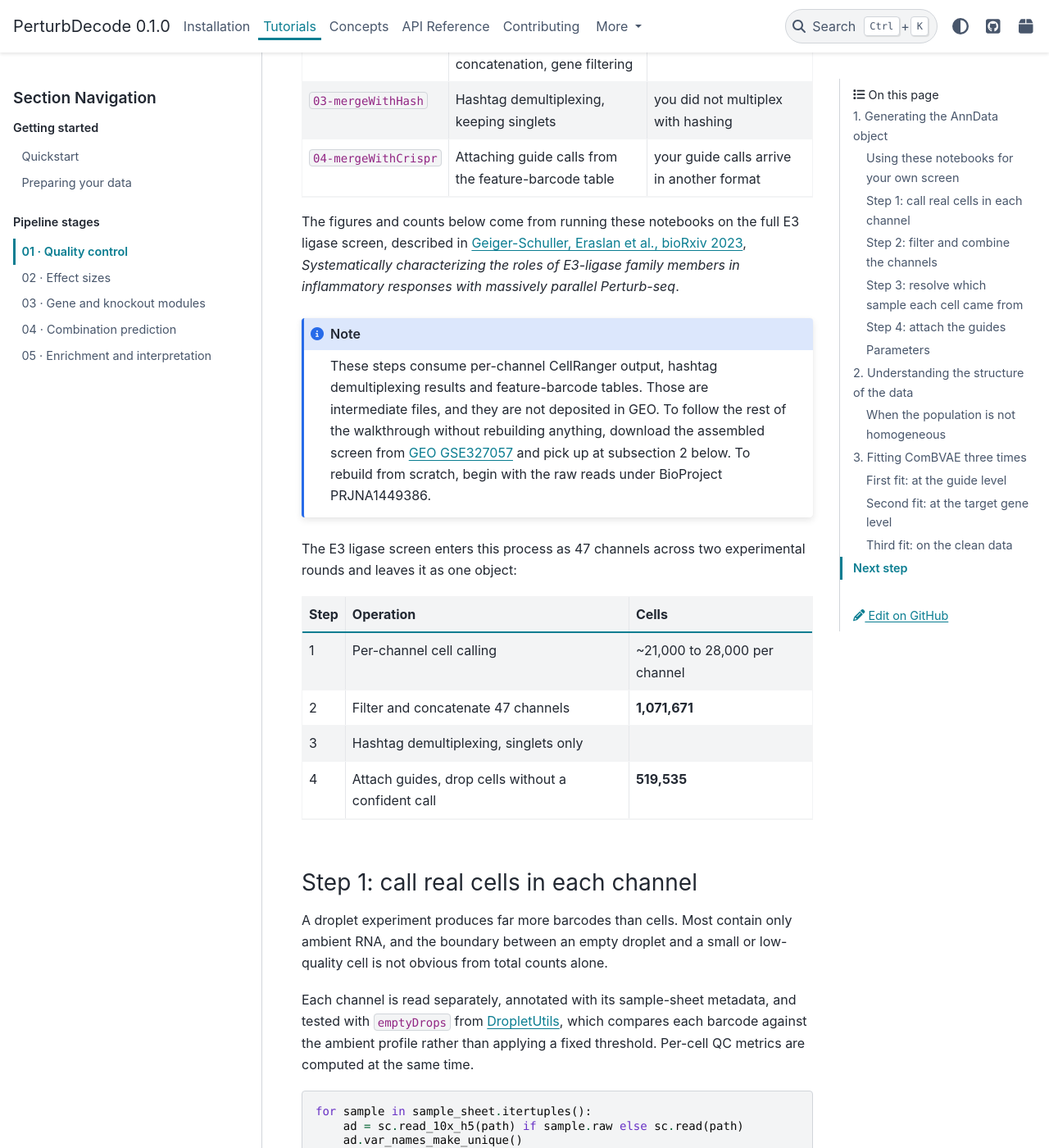
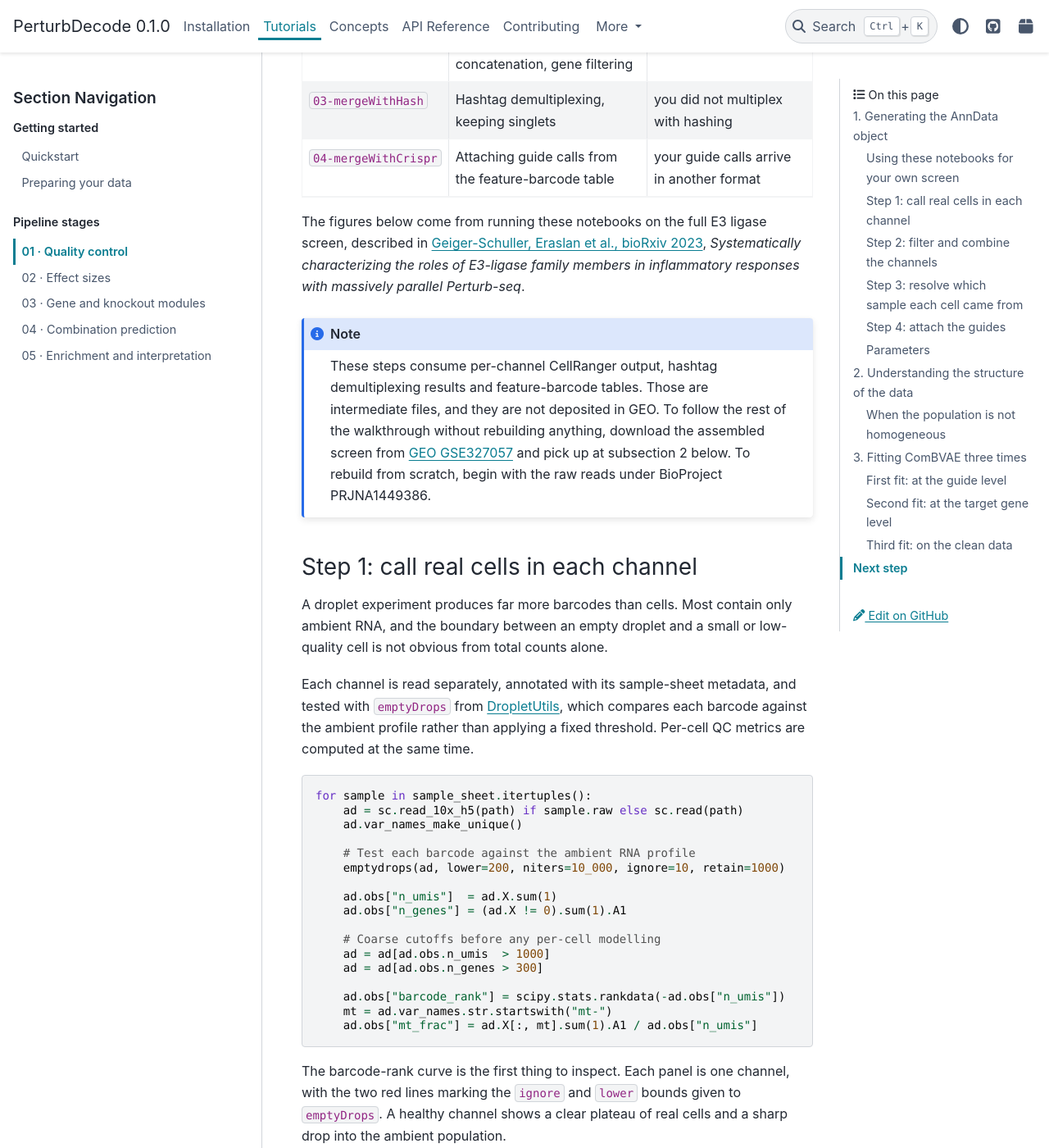
Before and after one commit to EraslanBas/PerturbDecode, a Sphinx documentation site: the page built from docs/source/tutorials/01_quality_control.md, in a window 1280 px wide and 1400 px high, scrolled down 1467 px. Shown: the whole window at 82% size. Built offline with Sphinx 7.4.7 and the PyData theme 0.15.4, drawn with Linux system fonts in a browser that asks for light colours; some of the changed text lies outside the part shown.

Commit message:
Remove screen-specific counts from the quality control page
The page had accumulated statistics from the E3 ligase run: a per-stage cell
count table, the guide matrix reduction figures, the population size used for
model fitting, and the model hyperparameters. These made the page read as a
report on one screen rather than as a description of the method.

All counts are removed. The prose is now general, and the sentences that used
them are rewritten to state what the step does rather than what it did on one
dataset. Figures are kept and still attributed to the E3 ligase screen, which
is where their value lies, and the two remaining mentions of the screen are
contextual rather than statistical.

Co-Authored-By: Claude Opus 5 (1M context) <noreply@anthropic.com>

````diff
--- a/docs/source/tutorials/01_quality_control.md
+++ b/docs/source/tutorials/01_quality_control.md
@@ -52,8 +52,8 @@ in a different format replaces step 4 with its own join.
 | `03-mergeWithHash` | Hashtag demultiplexing, keeping singlets | you did not multiplex with hashing |
 | `04-mergeWithCrispr` | Attaching guide calls from the feature-barcode table | your guide calls arrive in another format |
 
-The figures and counts below come from running these notebooks on the full E3
-ligase screen, described in
+The figures below come from running these notebooks on the full E3 ligase
+screen, described in
 [Geiger-Schuller, Eraslan et al., bioRxiv 2023](https://www.biorxiv.org/content/10.1101/2023.01.23.525198v1),
 *Systematically characterizing the roles of E3-ligase family members in
 inflammatory responses with massively parallel Perturb-seq*.
@@ -67,16 +67,6 @@ anything, download the assembled screen from
 and pick up at subsection 2 below. To rebuild from scratch, begin with the
 raw reads under BioProject PRJNA1449386.
 :::
-
-The E3 ligase screen enters this process as 47 channels across two experimental
-rounds and leaves it as one object:
-
-| Step | Operation | Cells |
-|---|---|---|
-| 1 | Per-channel cell calling | ~21,000 to 28,000 per channel |
-| 2 | Filter and concatenate 47 channels | **1,071,671** |
-| 3 | Hashtag demultiplexing, singlets only | |
-| 4 | Attach guides, drop cells without a confident call | **519,535** |
 
 ### Step 1: call real cells in each channel
 
@@ -116,7 +106,7 @@ with the two red lines marking the `ignore` and `lower` bounds given to
 drop into the ambient population.
 
 ```{image} ../_static/figures/qc/barcode_rank.png
-:alt: Barcode rank against UMI count for each of the 47 channels
+:alt: Barcode rank against UMI count for each channel
 :width: 100%
 ```
 
@@ -182,8 +172,6 @@ computed from the full transcriptome but the genes themselves do not contribute
 to downstream variation. Requiring a gene in at least 400 cells removes those
 too rare to estimate an effect on.
 
-This yields **1,071,671 cells by 31,040 genes** across the 47 channels.
-
 ### Step 3: resolve which sample each cell came from
 
 Channels are multiplexed, so cells from several samples share a lane and are
@@ -233,10 +221,9 @@ handles chimeric reads: a guide contributing less than 20% of a cell's CRISPR
 reads is treated as contamination from another cell rather than as a real
 perturbation.
 
-The effect is substantial. The guide matrix goes from 1,166,357 cells to 757,147
-after the single-read filter, and to 754,450 after the chimeric filter. Joining
-against the hash-filtered expression object leaves **519,535 cells**, each with
-a confident sample assignment and a confident set of guides.
+Both filters remove a substantial share of cells. What survives the join
+against the hash-filtered expression object is the working object: every cell
+with a confident sample assignment and a confident set of guides.
 
 ### Parameters
 
@@ -358,10 +345,9 @@ cleaner option when states are strongly distinct, but it requires each
 perturbation to retain enough cells within each state to be estimable, which
 becomes the limiting constraint in a large screen.
 
-In the E3 ligase screen the model was fitted on the **DC2 population alone**,
-the largest of the states identified above, giving **144,138 cells**. That
-sidesteps the confounding entirely at the cost of discarding the other states,
-and is a reasonable choice when one population dominates.
+In the E3 ligase screen the model was fitted on the largest population alone.
+That sidesteps the confounding entirely at the cost of discarding the other
+states, and is a reasonable choice when one population dominates.
 
 :::{note}
 Whichever route you take, decide it here. Everything from this point rests on
@@ -413,10 +399,6 @@ phenotypes are concordant, given the controls.
 :class: caution
 Code, figures and counts for this subsection still to be written.
 :::
-
-For the E3 ligase screen this fit ran on the DC2 population with 2,132 guide
-covariates over 6,685 genes, using 64 latent dimensions and a 64 dimensional
-perturbation embedding, trained for 1,000 epochs.
 
 <!-- TODO:
      - Show the call: runTrainingComBVAE, extract_model_embeddings,
````
